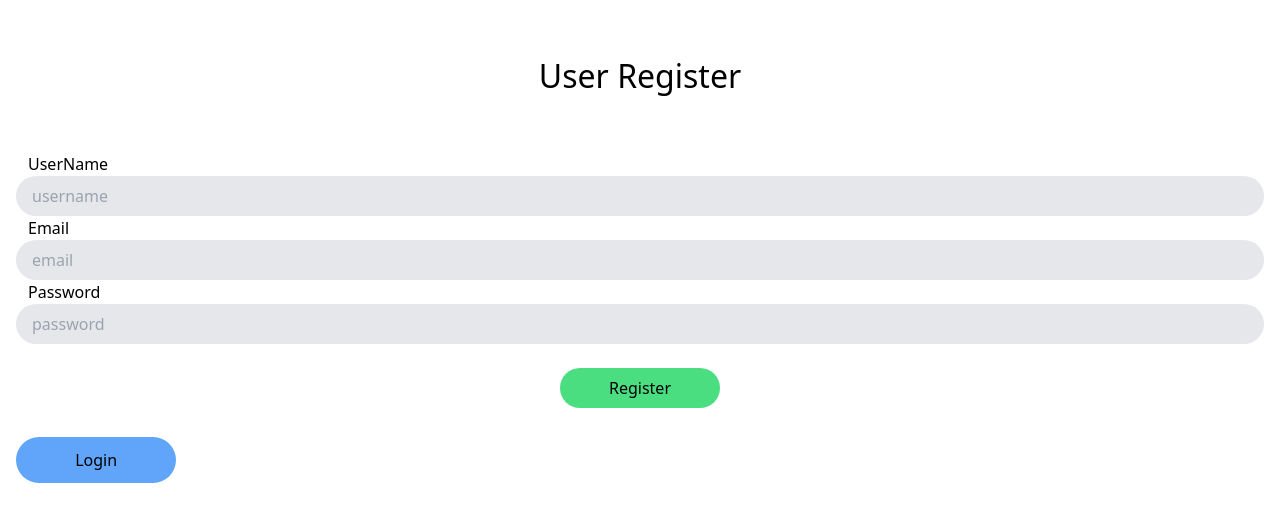
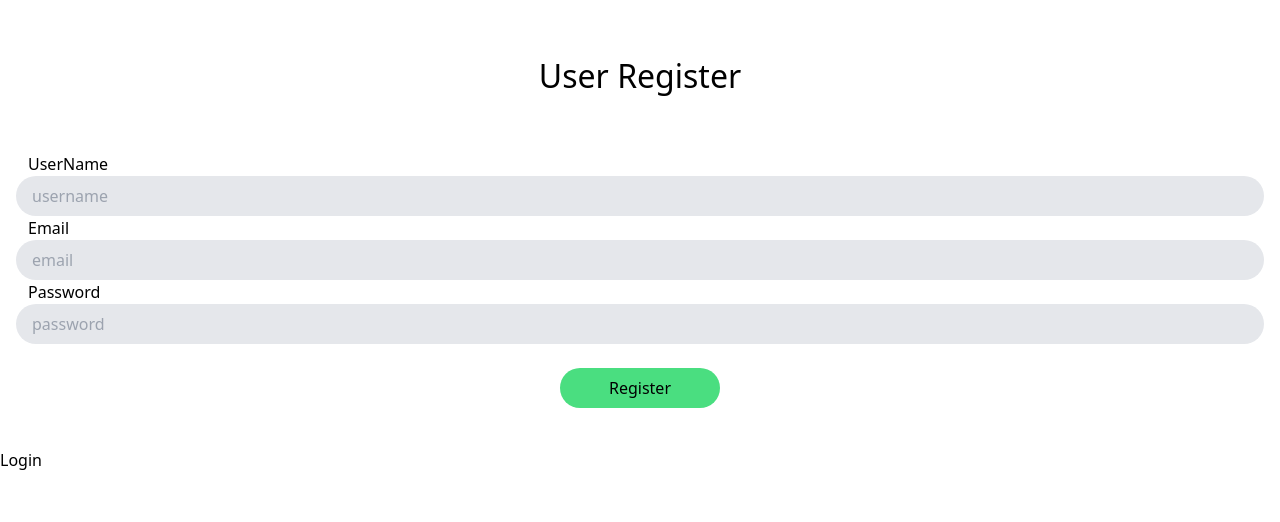
Before and after one commit to balsangram/todo, a React (Create React App) app in the folder ui/: page /register in a window 1280 px wide. Shown: the top 522 px of the page. Built offline with nearby package versions, Linux system fonts and the light colour scheme.

Commit message:
Update Register.jsx

```diff
--- a/ui/src/page/Register.jsx
+++ b/ui/src/page/Register.jsx
@@ -101,7 +101,7 @@ function Register() {
             </div>
           </form>
           <Link
-            className="mx-4 my-6 bg-blue-400 p-3 px-[3.7rem] rounded-full hover:bg-blue-800 hover:text-white "
+            className=""
             to="/"
           >
             Login
```
